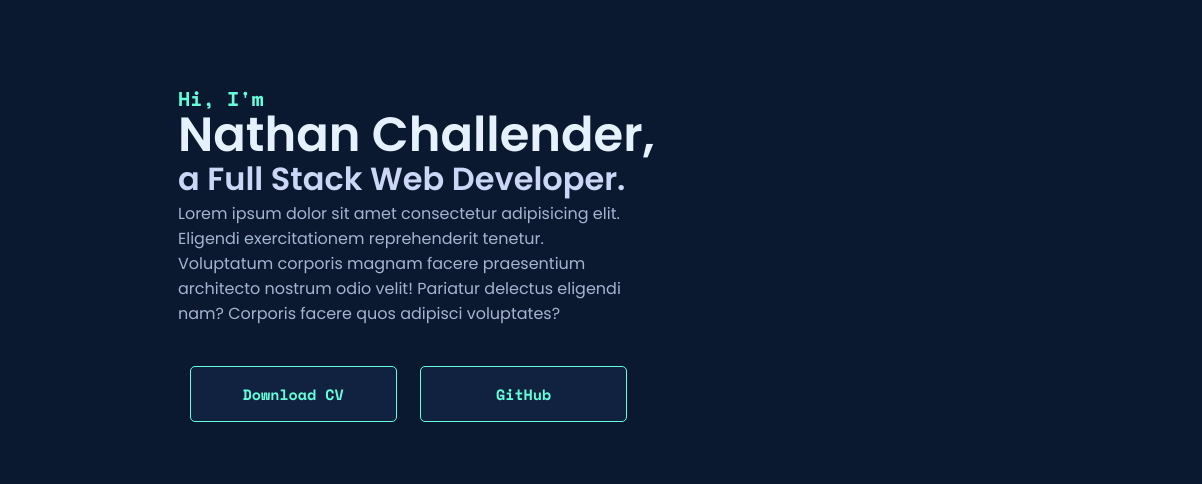
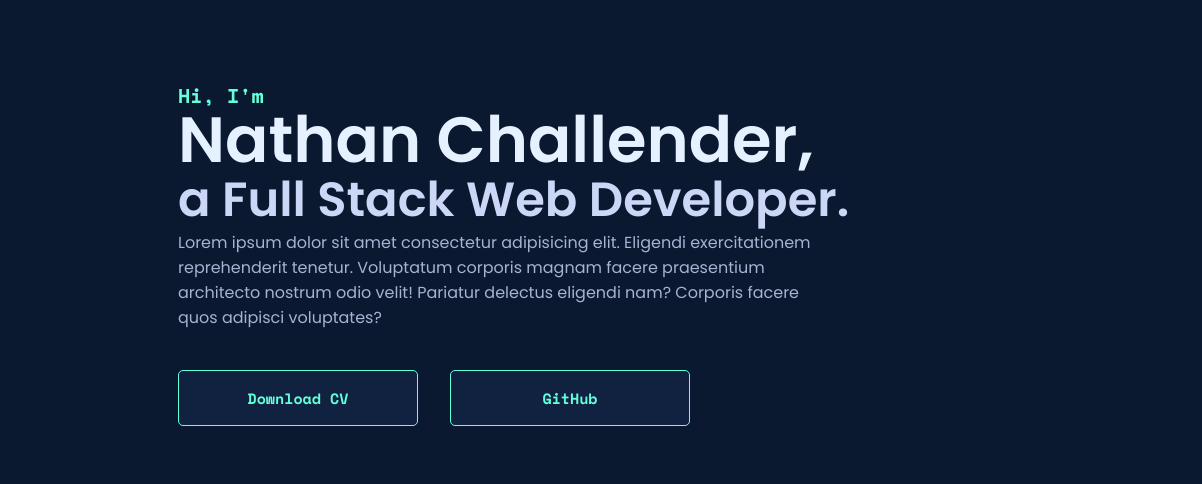
Before and after one commit to nathandallas/javascript-portfolio, a website built with Vite: page index.html in a window 1280 px wide. Shown: the part 207-691 px from the top of the page, 78-1280 px from the left. Built offline with nearby package versions, Linux system fonts and the light colour scheme.

Commit message:
adjusted hero for responsive design

```diff
--- a/styles/style.scss
+++ b/styles/style.scss
@@ -34,8 +34,8 @@ a {
 }
 
 h1 {
-  font-size: 3rem;
-  line-height: 2.75rem;
+  font-size: 4rem;
+  line-height: 3.75rem;
 }
 
 h1,
@@ -49,9 +49,14 @@ h2 {
   width: 100%;
 }
 .alt {
-  line-height: 1.75rem;
+  font-size: 2.75rem;
+  line-height: 2.5rem;
   color: $lightestslate;
   padding: 0.5rem 0;
+  @include tablet {
+    font-size: 3rem;
+    line-height: 2.75rem;
+  }
 }
 
 h4 {
@@ -70,6 +75,7 @@ button {
   border: 1px solid $green;
   border-radius: 5px;
   color: $green;
+  max-width: 400px;
   &:hover {
     background-color: $green;
     color: $lightnavy;
@@ -98,15 +104,19 @@ button {
   justify-content: center;
   border-bottom: 1px solid $lightestnavy;
   padding-bottom: 2rem;
+  & p {
+    max-width: 30rem;
+  }
   @include tablet {
     margin: auto;
     height: 70vh;
     max-height: 800px;
     border-bottom: none;
-  }
-  @include desktop {
+    white-space: nowrap;
+
     & p {
-      max-width: 60%;
+      max-width: 40rem;
+      white-space:initial;
     }
   }
 }
@@ -118,15 +128,12 @@ button {
   margin: 2rem;
   @include tablet {
     margin: 2rem 0;
-    max-width: 300px;
-  }
-  @include desktop {
     flex-direction: row;
-    max-width: 60%;
-    justify-content: space-around;
+    gap: 2rem;
+    width: 20em;
+    white-space: nowrap;
     & button {
-      width: 45%;
-      white-space: nowrap;
+      min-width: 15rem;
     }
   }
 }
```
